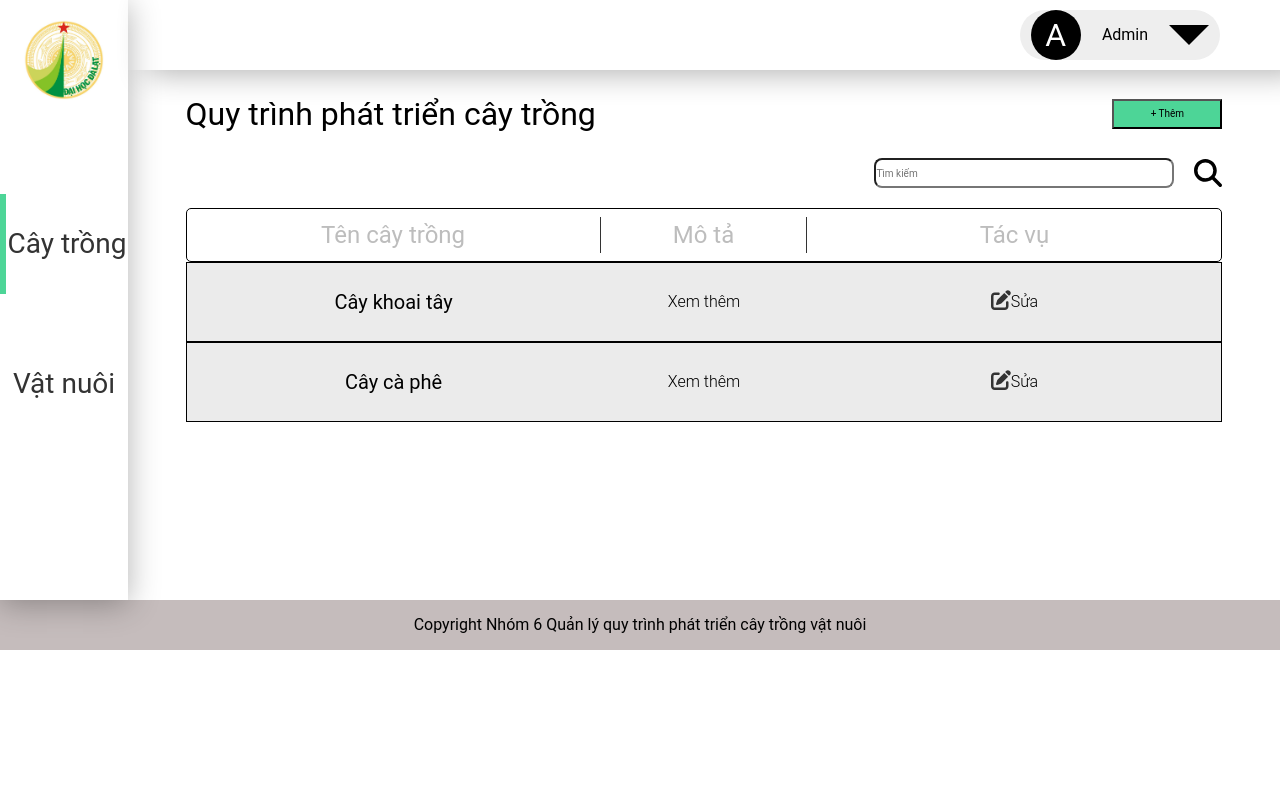
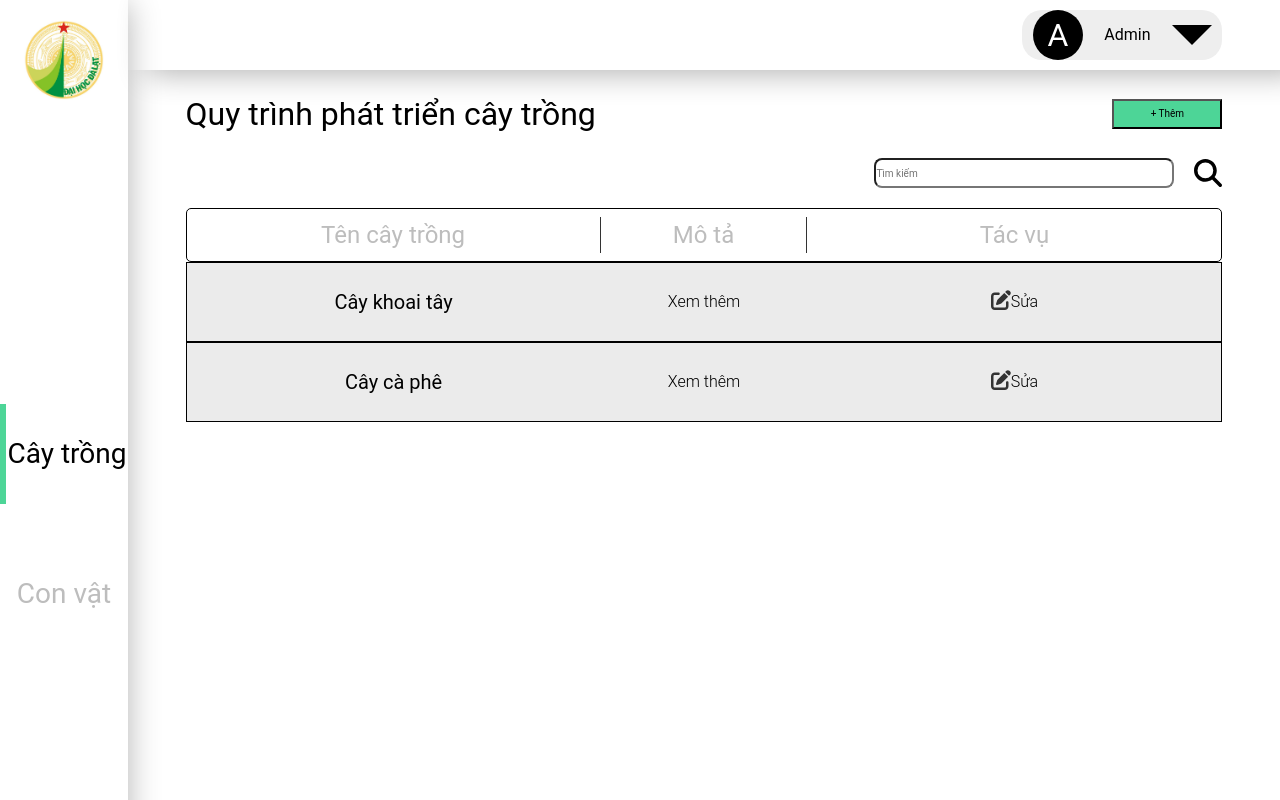
Before and after one commit to nhatlinh0/DACS, a React (Create React App) app: page /crops in a window 1280 px wide. Shown: the top 800 px of the page. Built offline with nearby package versions, Linux system fonts and the light colour scheme.

Commit message:
len di em

```diff
--- a/src/Layouts/DefaultLayout/DefaultLayout.module.css
+++ b/src/Layouts/DefaultLayout/DefaultLayout.module.css
@@ -1,5 +1,5 @@
 .container {
-    min-height: 600px;
+    min-height: 1200px;
     display: flex;
 }
 
--- a/src/Layouts/DefaultLayout/Header/Header.module.css
+++ b/src/Layouts/DefaultLayout/Header/Header.module.css
@@ -11,9 +11,9 @@
     display: flex;
     justify-content: space-around;
     align-items: center;
-    border-radius: 40px;
+    border-radius: 20px;
     background-color: #eeeeee;
-    margin-right: 60px;
+    margin-right: 5%;
     margin-top: 10px;
     margin-bottom: 10px;
 }
--- a/src/Layouts/DefaultLayout/Sidebar/Sidebar.module.css
+++ b/src/Layouts/DefaultLayout/Sidebar/Sidebar.module.css
@@ -24,9 +24,12 @@
     align-items: center;
 }
 
+.active .test {
+    color: black !important;
+}
+
 .active {
     border-left: 6px solid #4dd597;
-    color: black !important;
 }
 .crops {
     width: 100%;
@@ -53,3 +56,7 @@
     font-size: 2.8rem;
     text-decoration: none;
 }
+
+.test {
+    color: #bdbdbd;
+}
--- a/src/Layouts/DefaultLayout/Sidebar/index.js
+++ b/src/Layouts/DefaultLayout/Sidebar/index.js
@@ -18,12 +18,12 @@ function Sidebar({ crops, animal }) {
             <div className={styles.wrap}>
                 <div className={cx('crops', classCrops)}>
                     <Link to="/crops" className={styles.text}>
-                        Cây trồng
+                        <p className={styles.test}>Cây trồng</p>
                     </Link>
                 </div>
                 <div className={cx('animals', classAnimals)}>
                     <Link to="/animals" className={styles.text}>
-                        Vật nuôi
+                        <p className={styles.test}>Con vật</p>
                     </Link>
                 </div>
             </div>
--- a/src/Layouts/InfoLayout/Button/Button.module.css
+++ b/src/Layouts/InfoLayout/Button/Button.module.css
@@ -4,11 +4,16 @@
     margin: 40px 0px;
 }
 
+.link {
+    width: 86px;
+    height: 30px;
+    margin-right: 40px;
+}
+
 .btnThoat {
     width: 86px;
     height: 30px;
     background-color: #e52222;
-    margin-right: 40px;
     cursor: pointer;
     border-radius: 4px;
 }
@@ -16,7 +21,7 @@
     width: 86px;
     height: 30px;
     background-color: #4dd597;
-    margin-right: 100px;
+    margin-right: 5%;
     cursor: pointer;
     border-radius: 4px;
 }
--- a/src/Layouts/InfoLayout/Button/index.js
+++ b/src/Layouts/InfoLayout/Button/index.js
@@ -15,7 +15,7 @@ function Button({ info, stage, crops, animals }) {
 
     return (
         <div className={styles.container}>
-            <Link to={route}>
+            <Link className={styles.link} to={route}>
                 <button className={styles.btnThoat}>X Thoát</button>
             </Link>
             <button className={styles.btnLuu}>+ Lưu</button>
--- a/src/Layouts/InfoLayout/Header/Header.module.css
+++ b/src/Layouts/InfoLayout/Header/Header.module.css
@@ -1,7 +1,7 @@
 .wraper {
     display: flex;
     align-items: center;
-    justify-content: space-around;
+    justify-content: space-between;
     box-shadow: 0px 4px 30px rgba(0, 0, 0, 0.3);
 }
 
@@ -12,6 +12,7 @@
 
 .imagelink {
     line-height: 0px;
+    margin-left: 5%;
 }
 
 .title {
@@ -27,6 +28,7 @@
     border-radius: 40px;
     background-color: #eeeeee;
     position: relative;
+    margin-right: 5%;
 }
 
 .admin-icon {
@@ -76,6 +78,7 @@
 .setting {
     border: 1px solid #333;
     border-bottom: none;
+    cursor: pointer;
 }
 
 .setting:hover {
@@ -84,6 +87,7 @@
 
 .logout {
     border: 1px solid #333;
+    cursor: pointer;
 }
 
 .logout:hover {
--- a/src/Layouts/InfoLayout/InfoForm/InfoForm.module.css
+++ b/src/Layouts/InfoLayout/InfoForm/InfoForm.module.css
@@ -1,5 +1,5 @@
 .container {
-    width: 80%;
+    width: 90%;
     margin: 0 auto;
     background-color: #faeaea;
     margin-top: 50px;
@@ -15,19 +15,21 @@
 .wrap {
     display: flex;
     margin: 20px 0;
-    justify-content: space-evenly;
+    justify-content: flex-start;
 }
 
 .name {
-    font-size: 2.8rem;
+    font-size: 3.2rem;
+    margin-left: 2%;
 }
 
 .add {
     width: 330px;
-    height: 40px;
+    height: 50px;
     background-color: #ffffff;
     border: 1px solid #000000;
     border-radius: 8px;
+    margin-left: 40px;
 }
 
 .imagewrap {
@@ -35,6 +37,7 @@
     flex-direction: column;
     align-items: center;
     justify-content: center;
+    flex: 1;
 }
 
 .text {
@@ -43,7 +46,6 @@
     cursor: pointer;
     border: 1px solid #333;
     padding: 0 4px;
-    margin-bottom: 20px;
 }
 
 .text:hover {
@@ -53,7 +55,7 @@
 
 .image {
     width: 430px;
-    min-height: 300px;
+    min-height: 30px;
     border: 1px dashed #9a9292;
     border-radius: 10px;
 }
--- a/src/Layouts/InfoLayout/StageForm/StageForm.module.css
+++ b/src/Layouts/InfoLayout/StageForm/StageForm.module.css
@@ -1,5 +1,5 @@
 .container {
-  width: 80%;
+    width: 90%;
     margin: 0 auto;
     background-color: #faeaea;
     margin-top: 50px;
@@ -17,7 +17,6 @@
     align-items: center;
     background-color: #fff;
     border: 1px solid #000000;
-  border-radius: 8px;
     margin-top: 20px;
     height: 62px;
 }
@@ -47,4 +46,5 @@
     background-color: #4dd597;
     border-radius: 8px;
     cursor: pointer;
+    padding: 4px 12px;
 }
--- a/src/Layouts/InfoLayout/StageForm/index.js
+++ b/src/Layouts/InfoLayout/StageForm/index.js
@@ -16,7 +16,7 @@ function StageForm({ children, crops, animals }) {
                 </div>
                 <div className={styles.btnrow}>
                     <Link to={route}>
-                        <button className={styles.btn}>Thêm giai đoạn</button>
+                        <button className={styles.btn}>+ Thêm giai đoạn</button>
                     </Link>
                 </div>
             </div>
--- a/src/Layouts/StageLayout/ContentStage/ContentStage.module.css
+++ b/src/Layouts/StageLayout/ContentStage/ContentStage.module.css
@@ -3,11 +3,11 @@
 }
 
 .title {
-  margin-left: 40px;
+    margin-left: 2%;
     font-size: 3.2rem;
 }
 .wrap {
-  width: 90%;
+    width: 98%;
     margin: 0 auto;
     display: flex;
     justify-content: center;
@@ -21,5 +21,5 @@
     border: 1px solid #000000;
     border-radius: 8px;
     line-height: 15px;
-  padding-bottom: 200px;
+    padding-bottom: 400px;
 }
```
Lines whose indentation alone changed are shown as unchanged.
